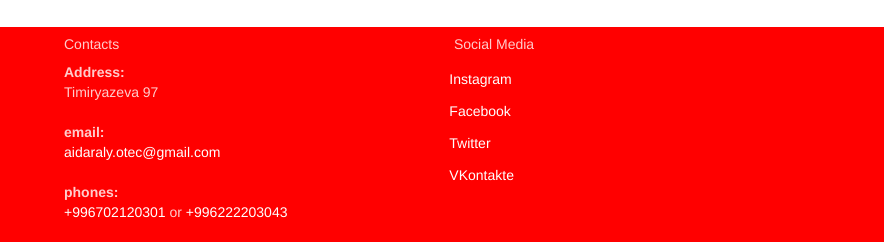
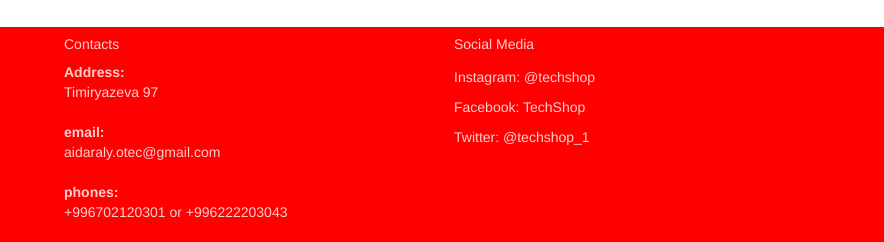
Before and after one commit to Aidaraly/FinalProject, a plain HTML site: page HTML/GamingConsoles.html in a window 1280 px wide. Shown: the part 1298-1540 px from the top of the page, 396-1280 px from the left. Drawn offline with nearby package versions, Linux system fonts and the light colour scheme.

Commit message:
Update GamingConsoles.html

```diff
--- a/HTML/GamingConsoles.html
+++ b/HTML/GamingConsoles.html
@@ -158,21 +158,20 @@
                 </dl>
                 <dl class="contact-list">
                     <dt>email:</dt>
-                    <dd><a href="mailto:#">aidaraly.otec@gmail.com</a></dd>
+                    <dd href="mailto:#"> aidaraly.otec@gmail.com</dd>
                 </dl>
                 <dl class="contact-list">
                     <dt>phones:</dt>
-                    <dd><a href="tel:#">+996702120301</a> <span>or</span> <a href="tel:#">+996222203043</a>
+                    <dd>+996702120301 <span>or</span> +996222203043
                     </dd>
                 </dl>
             </div>
             <div class="col-md-4 col-xl-3">
                 <h5>Social Media</h5>
                 <ul class="nav-list">
-                    <li><a href="#">Instagram</a></li>
-                    <li><a href="#">Facebook</a></li>
-                    <li><a href="#">Twitter</a></li>
-                    <li><a href="#">VKontakte</a></li>
+                    <li href="#">Instagram: @techshop</a></li>
+                    <li href="#">Facebook: TechShop</a></li>
+                    <li href="#">Twitter: @techshop_1</a></li>
 
                 </ul>
             </div>
```
